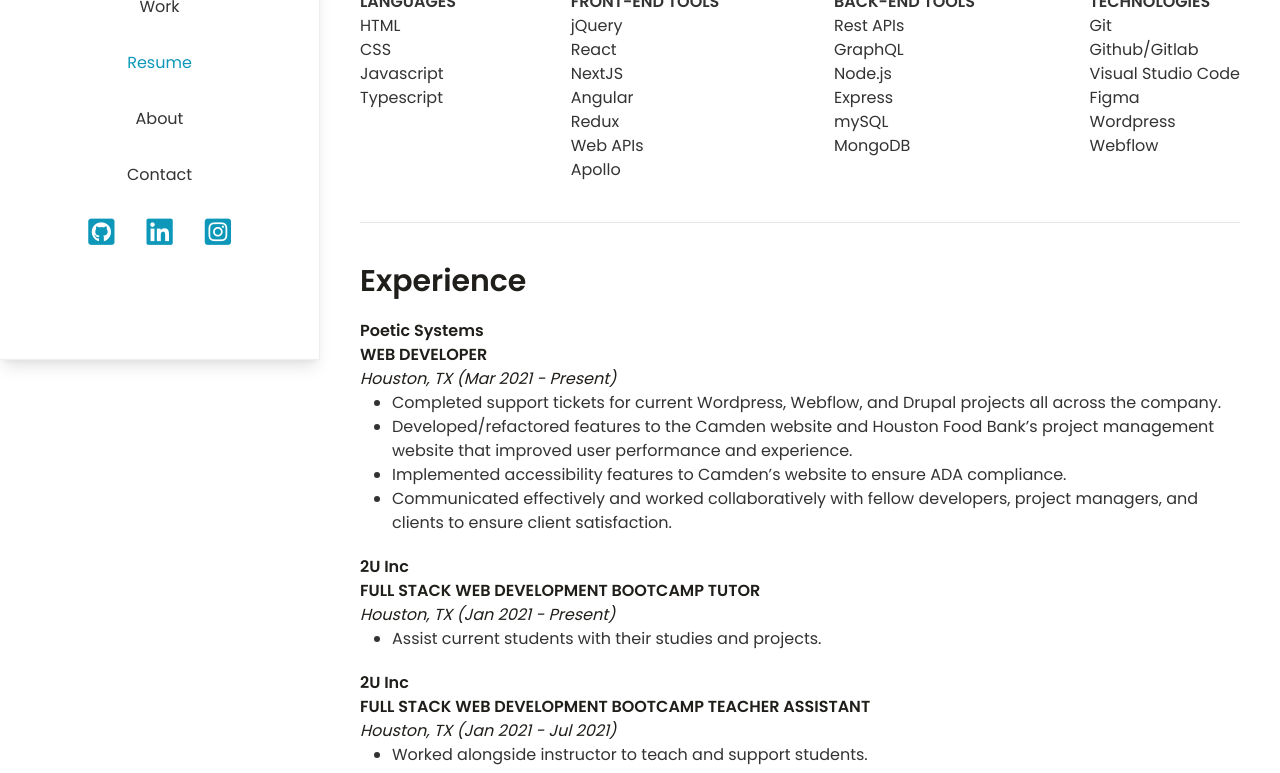
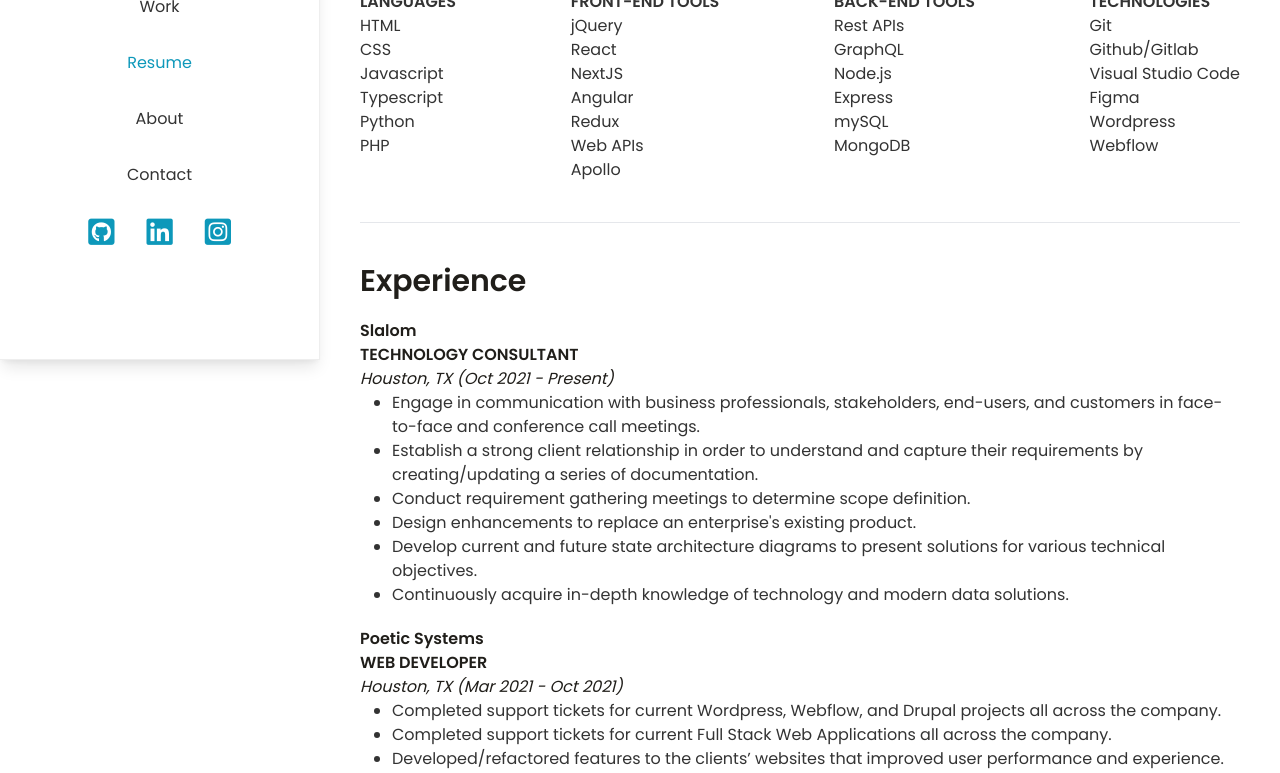
Before and after one commit to iescandon/inescandon, a Next.js app: page /resume in a window 1280 px wide. Shown: the part 440-1213 px from the top of the page. Built offline with nearby package versions, Linux system fonts and the light colour scheme; a web font is replaced by a local one.

Commit message:
updated resume page

```diff
--- a/pages/resume.js
+++ b/pages/resume.js
@@ -57,6 +57,8 @@
                 <li>CSS</li>
                 <li>Javascript</li>
                 <li>Typescript</li>
+                <li>Python</li>
+                <li>PHP</li>
               </ul>
               <ul className="mt-5">
                 <li className="font-semibold uppercase">Front-End Tools</li>
@@ -91,22 +93,47 @@
             <div>
               <p className="mb-5 text-3xl font-semibold">Experience</p>
               <section className="mb-5">
+                <p className="font-semibold">Slalom</p>
+                <p className="font-semibold uppercase">Technology Consultant</p>
+                <p className="italic">Houston, TX (Oct 2021 - Present)</p>
+                <ul className="pl-8 list-disc">
+                  <li>
+                    Engage in communication with business professionals, stakeholders, end-users, and customers in face-to-face and conference call meetings.
+                  </li>
+                  <li>
+                    Establish a strong client relationship in order to understand and capture their requirements by creating/updating a series of documentation.
+                  </li>
+                  <li>
+                    Conduct requirement gathering meetings to determine scope definition.
+                  </li>
+                  <li>
+                    Design enhancements to replace an enterprise's existing product.
+                  </li>
+                  <li>
+                    Develop current and future state architecture diagrams to present solutions for various technical objectives.
+                  </li>
+                  <li>
+                    Continuously acquire in-depth knowledge of technology and modern data solutions.
+                  </li>
+                </ul>
+              </section>
+              <section className="mb-5">
                 <p className="font-semibold">Poetic Systems</p>
                 <p className="font-semibold uppercase">Web Developer</p>
-                <p className="italic">Houston, TX (Mar 2021 - Present)</p>
+                <p className="italic">Houston, TX (Mar 2021 - Oct 2021)</p>
                 <ul className="pl-8 list-disc">
                   <li>
                     Completed support tickets for current Wordpress, Webflow,
                     and Drupal projects all across the company.
                   </li>
                   <li>
-                    Developed/refactored features to the Camden website and
-                    Houston Food Bank’s project management website that improved
-                    user performance and experience.
+                    Completed support tickets for current Full Stack Web Applications all across the company.
                   </li>
                   <li>
-                    Implemented accessibility features to Camden’s website to
-                    ensure ADA compliance.
+                    Developed/refactored features to the clients’ websites that improved user performance and experience.
+                  </li>
+                  <li>
+                    Implemented accessibility features to client’s website to ensure ADA compliance.
                   </li>
                   <li>
                     Communicated effectively and worked collaboratively with
@@ -120,7 +147,7 @@
                 <p className="font-semibold uppercase">
                   Full Stack Web Development Bootcamp Tutor
                 </p>
-                <p className="italic">Houston, TX (Jan 2021 - Present)</p>
+                <p className="italic">Houston, TX (Jan 2021 - Oct 2021)</p>
                 <ul className="pl-8 list-disc">
                   <li>
                     Assist current students with their studies and projects.
```
Also changed, not shown: 1 other file (tests, documents, lock files or other folders).
